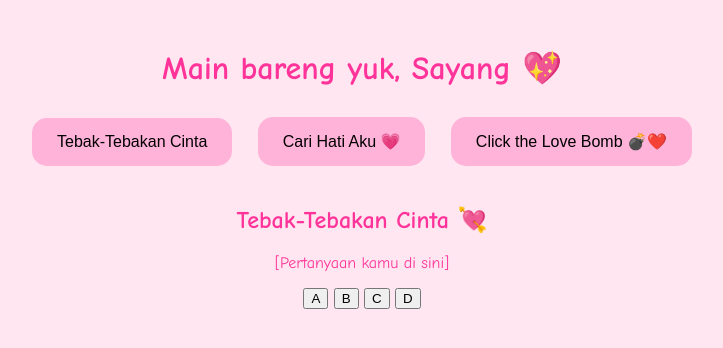
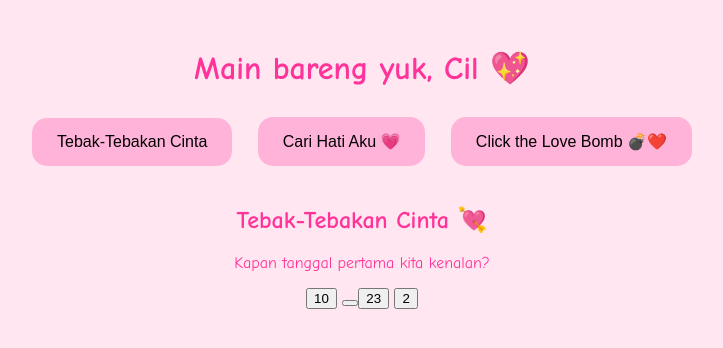
Before and after one commit to minchen11/Syafieraa, a plain HTML site: page index.html in a window 1280 px wide. Both pictures are taken after a click on the button "Tebak-Tebakan Cinta". Shown: the whole page, without its empty margins (278-1001 px from the left). Drawn offline with Linux system fonts and the light colour scheme.

Commit message:
second commit

```diff
--- a/index.html
+++ b/index.html
@@ -2,12 +2,12 @@
 <html lang="en">
 <head>
   <meta charset="UTF-8">
-  <title>Main bareng yuk, Sayang 💖</title>
+  <title>Main bareng yuk, Cil 💖</title>
   <link rel="stylesheet" href="style.css">
 </head>
 <body>
   <div class="container">
-    <h1>Main bareng yuk, Sayang 💖</h1>
+    <h1>Main bareng yuk, Cil 💖</h1>
     <div class="buttons">
       <button onclick="showGame('quiz')">Tebak-Tebakan Cinta</button>
       <button onclick="showGame('findHeart')">Cari Hati Aku 💗</button>
--- a/script.js
+++ b/script.js
@@ -3,11 +3,11 @@ function showGame(game) {
   if (game === "quiz") {
     gameArea.innerHTML = `
       <h2>Tebak-Tebakan Cinta 💘</h2>
-      <p id="quizQ">[Pertanyaan kamu di sini]</p>
-      <button onclick="alert('Salah 😢')">A</button>
-      <button onclick="alert('Benar! 😍')">B</button>
-      <button onclick="alert('Salah 😢')">C</button>
-      <button onclick="alert('Salah 😢')">D</button>
+      <p id="quizQ">Kapan tanggal pertama kita kenalan?</p>
+      <button onclick="alert('Salah 😢')">10</button>
+      <button onclick="alert('Benar! 😍')"31</button>
+      <button onclick="alert('Salah 😢')">23</button>
+      <button onclick="alert('Salah 😢')">2</button>
     `;
   } else if (game === "findHeart") {
     let hearts = '';
```
